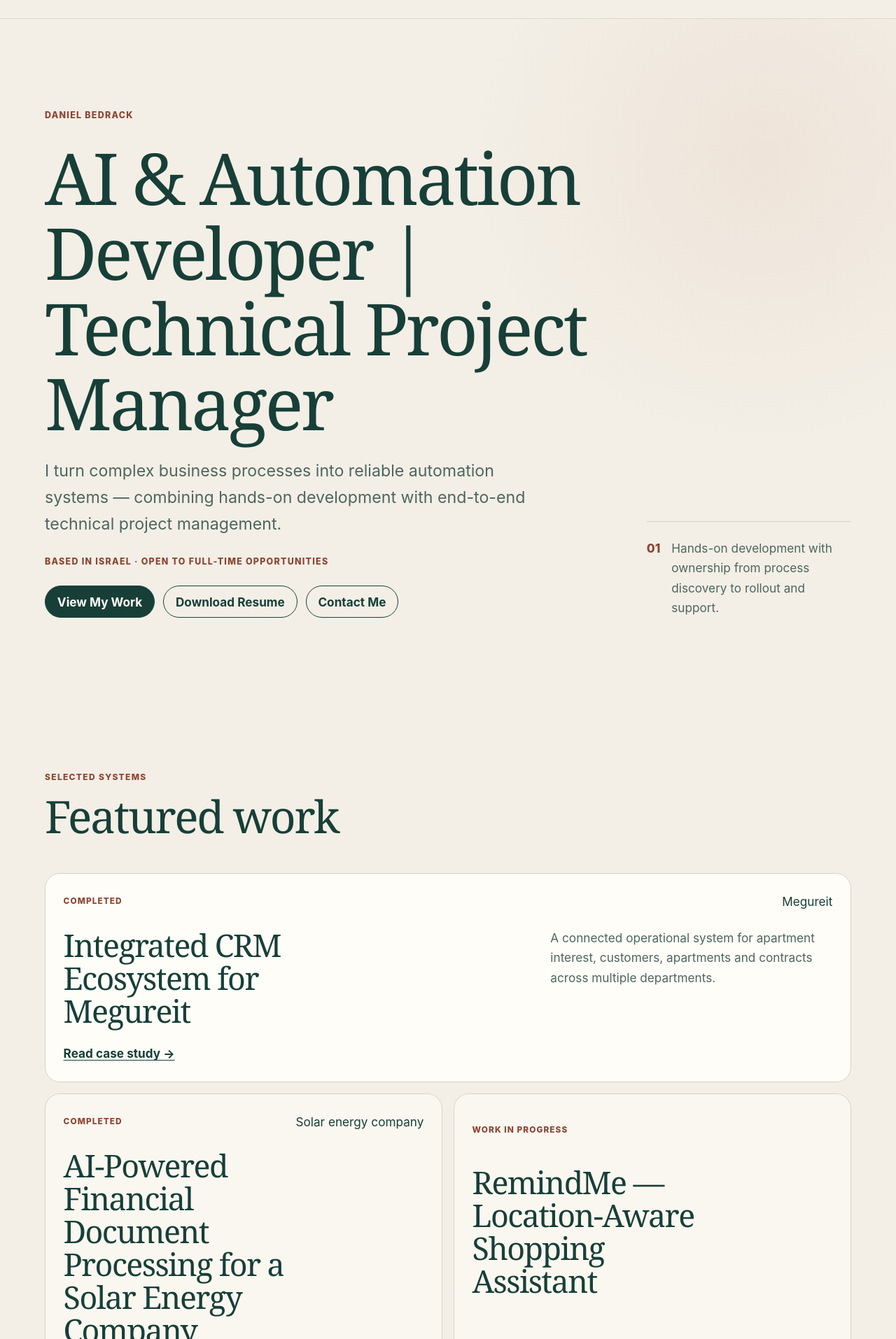
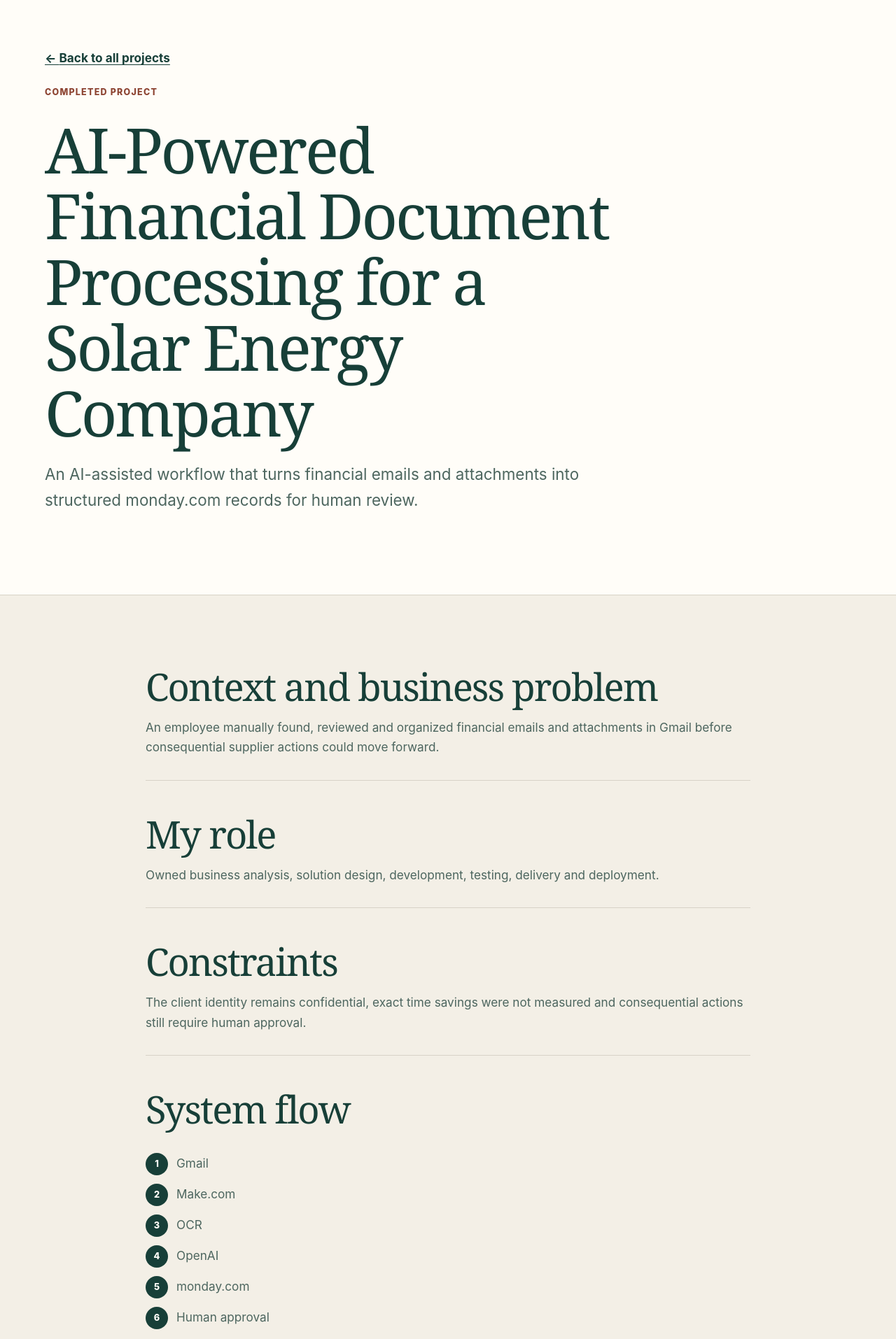
Before and after one commit to DanielBedrack/Portfolio, a React (Vite) app: page /portfolio/projects/financial-document-automation in a window 1280 px wide. Shown: the part 46-1960 px from the top of the page at 70% size. Built offline with nearby package versions, Linux system fonts and the light colour scheme.

Commit message:
feat: add case studies and resilient routing

```diff
--- a/src/app/App.tsx
+++ b/src/app/App.tsx
@@ -1,10 +1,22 @@
-import { BrowserRouter } from 'react-router-dom'
+import { BrowserRouter, Route, Routes } from 'react-router-dom'
 import { HomePage } from '../pages/HomePage'
+import { NotFoundPage } from '../pages/NotFoundPage'
+import { ProjectPage } from '../pages/ProjectPage'
+
+export function PortfolioRoutes() {
+  return (
+    <Routes>
+      <Route path="/" element={<HomePage />} />
+      <Route path="/projects/:slug" element={<ProjectPage />} />
+      <Route path="*" element={<NotFoundPage />} />
+    </Routes>
+  )
+}
 
 export function App() {
   return (
-    <BrowserRouter>
-      <HomePage />
+    <BrowserRouter basename="/portfolio">
+      <PortfolioRoutes />
     </BrowserRouter>
   )
 }
--- /dev/null
+++ b/src/app/restoreGitHubPagesPath.ts
@@ -0,0 +1,7 @@
+export function restoreGitHubPagesPath(location: Location, history: History): void {
+  const capturedPath = new URLSearchParams(location.search).get('p')
+
+  if (!capturedPath || !capturedPath.startsWith('/')) return
+
+  history.replaceState(null, '', `/portfolio${capturedPath}`)
+}
--- a/src/main.tsx
+++ b/src/main.tsx
@@ -1,6 +1,7 @@
 import { StrictMode } from 'react'
 import { createRoot } from 'react-dom/client'
 import { App } from './app/App'
+import { restoreGitHubPagesPath } from './app/restoreGitHubPagesPath'
 import './styles/globals.css'
 
 const root = document.getElementById('root')
@@ -9,6 +10,8 @@ if (!root) {
   throw new Error('Root element not found')
 }
 
+restoreGitHubPagesPath(window.location, window.history)
+
 createRoot(root).render(
   <StrictMode>
     <App />
--- /dev/null
+++ b/src/pages/NotFoundPage.tsx
@@ -0,0 +1,19 @@
+import { Link } from 'react-router-dom'
+import { Container } from '../components/layout/Container'
+import styles from '../styles/pages.module.css'
+
+export function NotFoundPage() {
+  return (
+    <main className={styles.notFound}>
+      <Container className={styles.notFoundInner}>
+        <p className={styles.kicker}>404</p>
+        <h1>Page not found</h1>
+        <p>The page you requested does not exist, but the portfolio is still right here.</p>
+        <div className={styles.heroActions}>
+          <Link to="/">Return home</Link>
+          <Link to="/#work">View projects</Link>
+        </div>
+      </Container>
+    </main>
+  )
+}
--- /dev/null
+++ b/src/pages/ProjectPage.tsx
@@ -0,0 +1,105 @@
+import { Link, useParams } from 'react-router-dom'
+import { Footer } from '../components/layout/Footer'
+import { Container } from '../components/layout/Container'
+import { ButtonLink } from '../components/ui/ButtonLink'
+import { getProjectBySlug } from '../content/projects'
+import type { Project } from '../content/types'
+import styles from '../styles/pages.module.css'
+import { NotFoundPage } from './NotFoundPage'
+
+interface ProjectPageProps {
+  readonly project?: Project
+}
+
+export function ProjectPage({ project: suppliedProject }: ProjectPageProps = {}) {
+  const { slug } = useParams()
+  const project = suppliedProject ?? (slug ? getProjectBySlug(slug) : undefined)
+
+  if (!project) return <NotFoundPage />
+
+  const status = project.status === 'work-in-progress' ? 'Work in Progress' : 'Completed project'
+
+  return (
+    <>
+      <main>
+        <header className={styles.caseHero}>
+          <Container className={styles.caseHeroInner}>
+            <Link className={styles.backLink} to="/#work" aria-label="Back to all projects">
+              <span aria-hidden="true">← </span>Back to all projects
+            </Link>
+            <p className={styles.kicker}>{status}</p>
+            <h1 className={styles.caseTitle}>{project.title}</h1>
+            <p className={styles.caseSummary}>{project.summary}</p>
+            {project.image && <img src={project.image.src} alt={project.image.alt} />}
+          </Container>
+        </header>
+
+        <Container className={styles.caseBody}>
+          <section>
+            <h2>{project.context.heading}</h2>
+            {project.context.paragraphs.map((paragraph) => <p key={paragraph}>{paragraph}</p>)}
+          </section>
+          <section>
+            <h2>My role</h2>
+            <p>{project.role}</p>
+            {project.collaboration && <p>{project.collaboration}</p>}
+          </section>
+          <section>
+            <h2>{project.constraints.heading}</h2>
+            {project.constraints.paragraphs.map((paragraph) => <p key={paragraph}>{paragraph}</p>)}
+          </section>
+          <section>
+            <h2>System flow</h2>
+            <ol className={styles.flowList}>
+              {project.flow.map((step) => <li key={step}>{step}</li>)}
+            </ol>
+          </section>
+          <section>
+            <h2>Key challenge</h2>
+            <p>{project.challenge}</p>
+          </section>
+          <section>
+            <h2>{project.solution.heading}</h2>
+            {project.solution.paragraphs.map((paragraph) => <p key={paragraph}>{paragraph}</p>)}
+          </section>
+          <section>
+            <h2>Technologies</h2>
+            <ul className={styles.skillList}>
+              {project.technologies.map((technology) => <li key={technology}>{technology}</li>)}
+            </ul>
+          </section>
+          <section>
+            <h2>Outcome</h2>
+            <p>{project.outcome}</p>
+          </section>
+          {project.verificationLimits && (
+            <section className={styles.limitations}>
+              <h2>Verification limits</h2>
+              <ul>
+                {project.verificationLimits.map((limit) => <li key={limit}>{limit}</li>)}
+              </ul>
+            </section>
+          )}
+          {project.links && (
+            <section>
+              <h2>Related links</h2>
+              {project.links.map((link) => (
+                <ButtonLink key={link.href} href={link.href} target="_blank" rel="noreferrer" variant="secondary">
+                  {link.label}
+                </ButtonLink>
+              ))}
+            </section>
+          )}
+        </Container>
+
+        <section className={styles.caseContact} aria-label="Contact Daniel">
+          <Container>
+            <h2>Have a process that needs a reliable system?</h2>
+            <ButtonLink href="/#contact">Contact Me</ButtonLink>
+          </Container>
+        </section>
+      </main>
+      <Footer />
+    </>
+  )
+}
--- a/src/styles/pages.module.css
+++ b/src/styles/pages.module.css
@@ -298,3 +298,126 @@
     justify-content: space-between;
   }
 }
+
+.caseHero {
+  padding-block: clamp(4rem, 9vw, 8rem);
+  background: var(--color-surface-strong);
+  border-bottom: 1px solid var(--color-border);
+}
+
+.caseHeroInner {
+  display: grid;
+  gap: var(--space-4);
+}
+
+.backLink {
+  justify-self: start;
+  font-weight: 750;
+}
+
+.caseTitle {
+  max-width: 17ch;
+  font-size: clamp(2.8rem, 7vw, 6rem);
+}
+
+.caseSummary {
+  max-width: 48rem;
+  color: var(--color-ink-soft);
+  font-size: clamp(1.1rem, 2vw, 1.4rem);
+}
+
+.caseBody {
+  display: grid;
+  max-width: 54rem;
+  gap: var(--space-6);
+  padding-block: clamp(4rem, 8vw, 7rem);
+}
+
+.caseBody section {
+  display: grid;
+  gap: var(--space-3);
+  padding-bottom: var(--space-5);
+  border-bottom: 1px solid var(--color-border);
+}
+
+.caseBody h2,
+.caseContact h2,
+.notFound h1 {
+  font-size: clamp(2rem, 5vw, 3.4rem);
+}
+
+.caseBody p,
+.caseBody ul,
+.caseBody ol {
+  color: var(--color-ink-soft);
+}
+
+.flowList {
+  display: grid;
+  padding: 0;
+  counter-reset: flow;
+  gap: var(--space-2);
+  list-style: none;
+}
+
+.flowList li {
+  display: grid;
+  grid-template-columns: 2rem 1fr;
+  gap: var(--space-2);
+  align-items: center;
+}
+
+.flowList li::before {
+  display: grid;
+  width: 2rem;
+  height: 2rem;
+  place-items: center;
+  color: var(--color-surface-strong);
+  background: var(--color-ink);
+  border-radius: 999px;
+  content: counter(flow);
+  counter-increment: flow;
+  font-size: 0.8rem;
+  font-weight: 800;
+}
+
+.limitations {
+  padding: var(--space-4);
+  background: rgb(182 95 69 / 8%);
+  border: 1px solid rgb(182 95 69 / 32%) !important;
+  border-radius: var(--radius-md);
+}
+
+.caseContact {
+  padding-block: var(--space-7);
+  color: var(--color-surface-strong);
+  background: var(--color-ink);
+}
+
+.caseContact > div {
+  display: grid;
+  justify-items: start;
+  gap: var(--space-4);
+}
+
+.caseContact a {
+  color: var(--color-ink);
+  background: var(--color-surface-strong);
+}
+
+.notFound {
+  display: grid;
+  min-height: 100vh;
+  place-items: center;
+}
+
+.notFoundInner {
+  display: grid;
+  max-width: 45rem;
+  gap: var(--space-4);
+  text-align: center;
+}
+
+.notFoundInner .heroActions {
+  justify-content: center;
+}
--- a/vite.config.ts
+++ b/vite.config.ts
@@ -2,5 +2,6 @@ import { defineConfig } from 'vite'
 import react from '@vitejs/plugin-react'
 
 export default defineConfig({
+  base: '/portfolio/',
   plugins: [react()],
 })
```
Also changed, not shown: public/404.html (added, +19 -0 lines), 1 other file (tests, documents, lock files or other folders).
